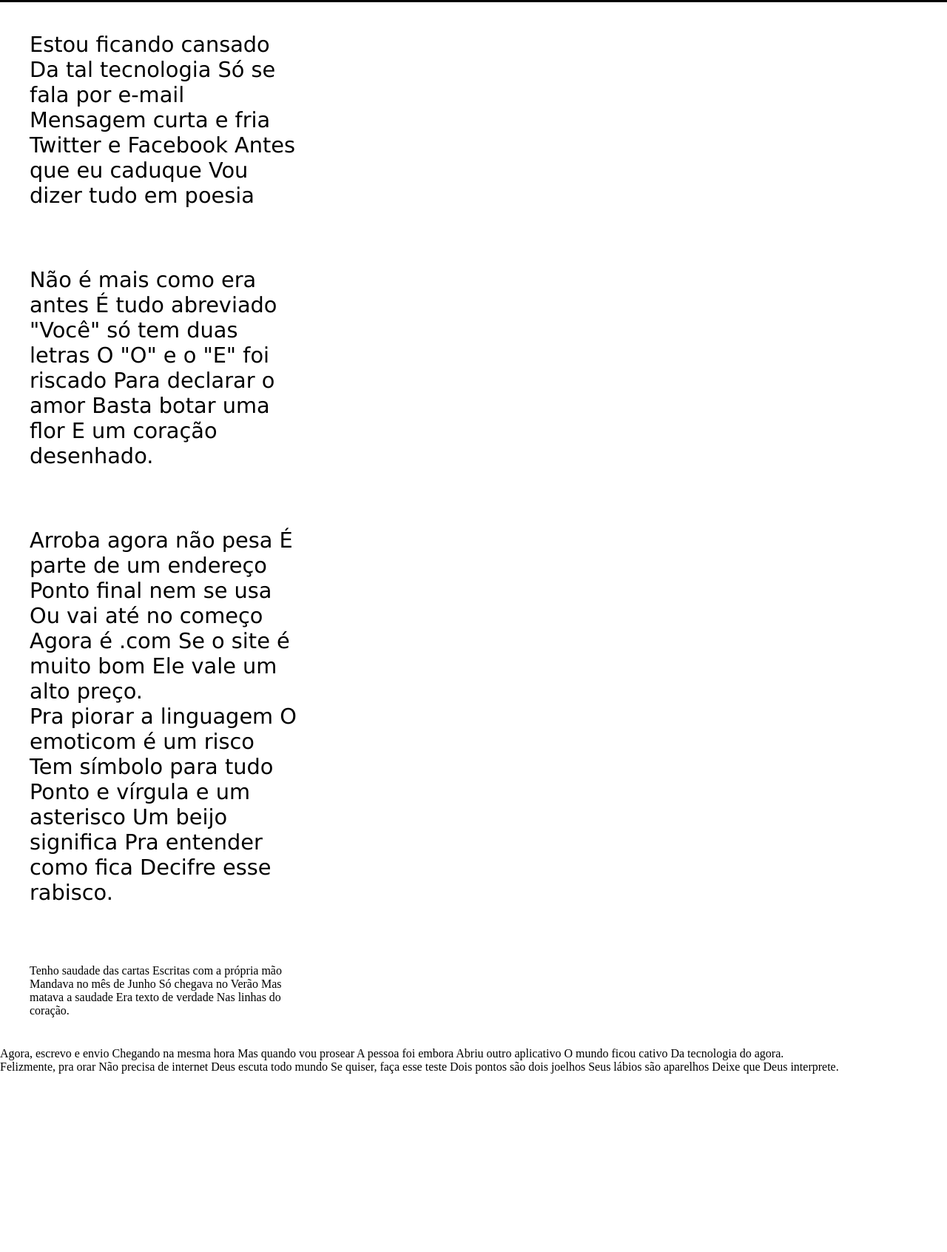
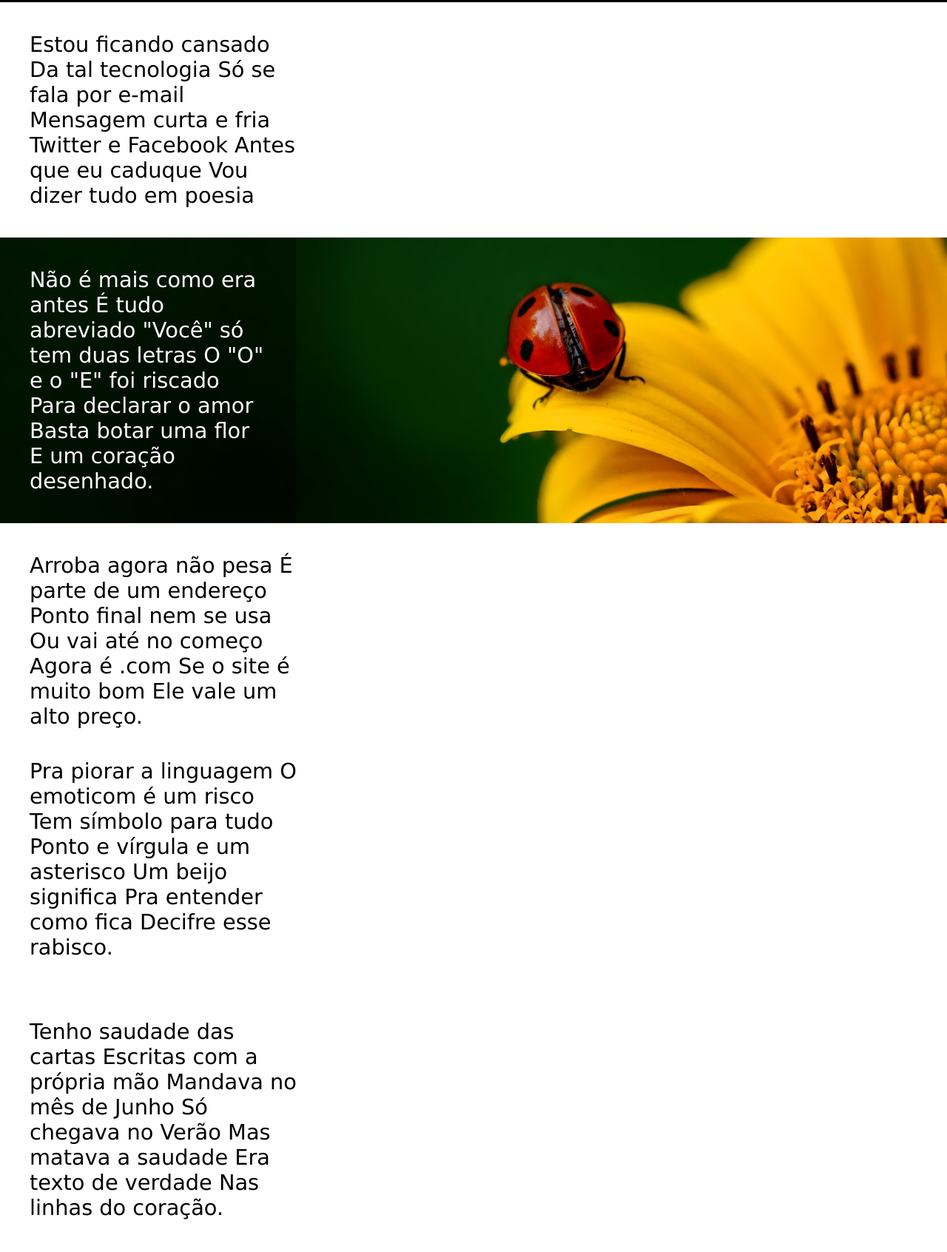
Before and after one commit to robertoalvs/HTML_JAVASCRIPT_2025, a plain HTML site: page HTML5_CSS3/DESAFIO2/index.html in a window 1280 px wide. Shown: the part 247-1939 px from the top of the page at 74% size. Before the commit the page ends 1698 px from the top, so only its background shows below. Drawn offline with Linux system fonts and the light colour scheme.

Commit message:
atualização projeto cordel

```diff
--- a/HTML5_CSS3/DESAFIO2/index.css
+++ b/HTML5_CSS3/DESAFIO2/index.css
@@ -26,11 +26,6 @@ header > p > span{
    font-weight: bolder;
 }
 
-#sessao01 {
-
-
-}
-
 .artigo01 {
 
     width: 450px;
@@ -44,25 +39,29 @@ header > p > span{
     font-family: Verdana, Geneva, Tahoma, sans-serif;
 }
 
-#sessao02> .artigo02> p {
+
+#sessao02 {
+
+    background-image: url(../DESAFIO2/pacote-d012/imagens/background001.jpg);
+    background-position: left center;
+    background-size: cover;
+}
+
+.artigo02 {
+
+    width: 400px;
+    padding: 40px;
+    background-color: rgba(0, 0, 0, 0.342) ;
+}
+
+#sessao02 > .artigo02 > p {
 
     text-align: left;
+    color: white;
     font-size: 1.80em;
     font-family: Verdana, Geneva, Tahoma, sans-serif;
 }
 
-.artigo02{
-
-    width: 450px;
-    padding: 40px;
-}
-
-#sessao03 .artigo03 > p {
-
-    text-align: left;
-    font-size: 1.80em;
-    font-family: Verdana, Geneva, Tahoma, sans-serif;
-}
 
 .artigo03 {
 
@@ -70,29 +69,42 @@ header > p > span{
     padding: 40px;
 }
 
-#sessao0 .artigo04p {
+#sessao03 > .artigo03 > p {
 
     text-align: left;
     font-size: 1.80em;
     font-family: Verdana, Geneva, Tahoma, sans-serif;
 }
 
-.artigo04{
+.paragrafo {
+
+    margin-top: 40px;
+}
+
+
+.artigo04 {
 
     width: 450px;
     padding: 40px;
 }
 
-
-#sessao03 .artigo03 p {
+#sessao04 > .artigo04 > p {
 
     text-align: left;
     font-size: 1.80em;
     font-family: Verdana, Geneva, Tahoma, sans-serif;
 }
 
-.artigo03 {
+
+.artigo05 {
 
     width: 450px;
     padding: 40px;
 }
+
+#sessao05 > .artigo05 > p {
+
+    text-align: left;
+    font-size: 1.80em;
+    font-family: Verdana, Geneva, Tahoma, sans-serif;
+}
--- a/HTML5_CSS3/DESAFIO2/index.html
+++ b/HTML5_CSS3/DESAFIO2/index.html
@@ -70,7 +70,7 @@
 
                 </p>
 
-                <p>
+                <p class="paragrafo" >
                     Pra piorar a linguagem
                     O emoticom é um risco
                     Tem símbolo para tudo
@@ -117,7 +117,7 @@
 
                 </p>
 
-                <p>
+                <p class="paragrafo" >
                     Felizmente, pra orar
                     Não precisa de internet
                     Deus escuta todo mundo
```
